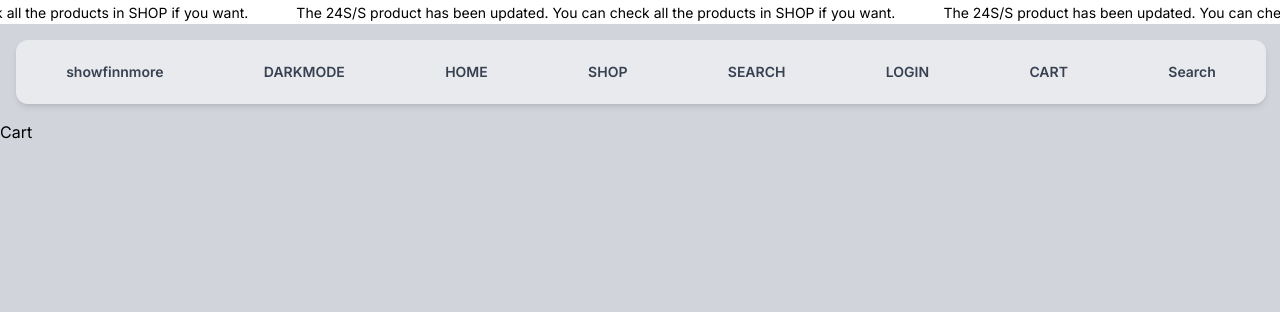
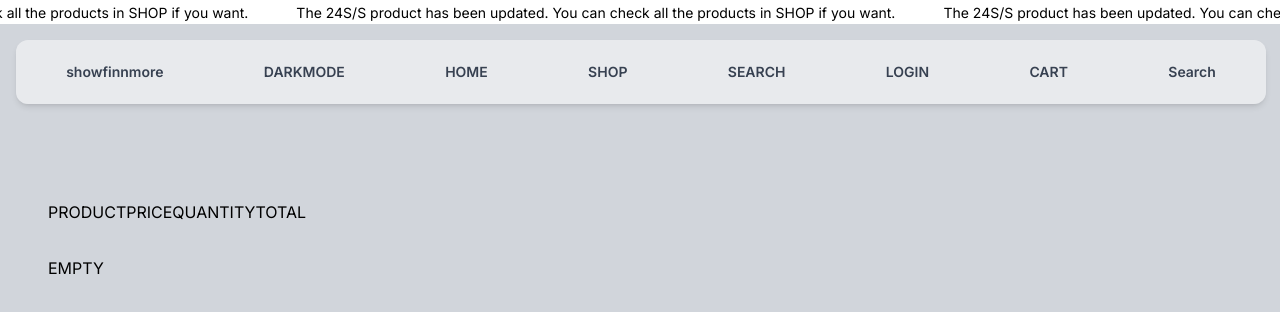
Before and after one commit to tptkds/ts, a Next.js app: page /cart in a window 1280 px wide. Shown: the top 312 px of the page. Built offline with nearby package versions, Linux system fonts and the light colour scheme.

Commit message:
카트 리스트 만드는 중

```diff
--- /dev/null
+++ b/src/app/cart/components/CartForm.tsx
@@ -0,0 +1,70 @@
+'use client';
+import { CartItems } from '@/types/globalTypes';
+import { getCartItemsLS } from '@/utilities/localstorage';
+import Image from 'next/image';
+import React, { useEffect, useState } from 'react';
+
+function CartForm() {
+  const [cartItems, setCartItems] = useState<CartItems | null | undefined>(
+    null
+  );
+  let keys: string[] | null | undefined = cartItems && Object.keys(cartItems);
+
+  useEffect(() => {
+    const cartItems = getCartItemsLS();
+    setCartItems(cartItems);
+  }, []);
+
+  return (
+    <div>
+      <form action="">
+        <ul>
+          <li className="my-8 flex">
+            <p>PRODUCT</p>
+            <div className="flex">
+              <p></p>
+              <p>PRICE</p>
+              <p>QUANTITY</p>
+              <p>TOTAL</p>
+            </div>
+          </li>
+          {keys
+            ? keys.map((v) => {
+                return (
+                  <li key={v} className="my-8 flex">
+                    <div className="relative lg:w-1/6 md:w-2/6 sm:w-2/6  h-24 m-6">
+                      <Image
+                        src={cartItems[v].image}
+                        alt={cartItems[v].title}
+                        sizes="(max-width: 768px) 100vw, (max-width: 1200px) 50vw, 33vw"
+                        fill
+                        style={{
+                          objectFit: 'contain',
+                        }}
+                      />
+                    </div>
+                    <div className="flex w-full">
+                      <div className="grow">
+                        <p>{cartItems[v].title}</p>
+                      </div>
+                      <div className="grow">
+                        <p>{cartItems[v].price}</p>
+                      </div>
+                      <div className="grow">
+                        <p>{'개수'}</p>
+                      </div>
+                      <div className="grow">
+                        <p>{'총합'}</p>
+                      </div>
+                    </div>
+                  </li>
+                );
+              })
+            : 'EMPTY'}
+        </ul>
+      </form>
+    </div>
+  );
+}
+
+export default CartForm;
--- a/src/app/cart/layout.tsx
+++ b/src/app/cart/layout.tsx
@@ -3,7 +3,12 @@ interface LayoutProps {
   children: React.ReactNode;
 }
 const Layout: React.FC<LayoutProps> = ({ children }) => {
-  return <div>{children}</div>;
+  return (
+    <div>
+      {/* <h2>Your Cart</h2> */}
+      {children}
+    </div>
+  );
 };
 
 export default Layout;
--- a/src/app/cart/page.tsx
+++ b/src/app/cart/page.tsx
@@ -1,8 +1,12 @@
 import React from 'react';
-interface SingUpProps {}
+import CartForm from './components/CartForm';
 
-const Cart: React.FC<SingUpProps> = () => {
-  return <div>Cart</div>;
-};
+function Cart() {
+  return (
+    <div>
+      <CartForm />
+    </div>
+  );
+}
 
 export default Cart;
--- a/src/app/components/Links.tsx
+++ b/src/app/components/Links.tsx
@@ -6,10 +6,10 @@ function Links() {
   return (
     <>
       <li>
-        SHOP
+        <Link href="/product/all">SHOP</Link>
         <ul className="hidden absolute items-center">
           <li>
-            <Link href="/">All</Link>
+            <Link href="/product/all">All</Link>
           </li>
           <li>
             <Link href="/">Electronics</Link>
@@ -32,7 +32,7 @@ function Links() {
         <Link href="/">LOGIN</Link>
       </li>
       <li>
-        <Link href="/">CART</Link>
+        <Link href="/cart">CART</Link>
       </li>
     </>
   );
--- a/src/app/layout.tsx
+++ b/src/app/layout.tsx
@@ -34,8 +34,7 @@ export default function RootLayout({
                 <Notice />
                 <Nav />
               </header>
-
-              {children}
+              <main className="p-12">{children}</main>
             </div>
           </ThemeProvider>
         </StoreProvider>
--- a/src/app/page.tsx
+++ b/src/app/page.tsx
@@ -1,5 +1,5 @@
 import InfiniteScrollComponent from './components/InfiniteScroll';
 
 export default function Home() {
-  return <div>dfsad</div>;
+  return <div>HOME</div>;
 }
--- a/src/app/product/components/ProductPage.tsx
+++ b/src/app/product/components/ProductPage.tsx
@@ -16,6 +16,11 @@ import { getCartItemsLS } from '@/utilities/localstorage';
 function ProductPage({ products, url }: { products: Product[]; url: string }) {
   const dispatch = useAppDispatch();
   const prevUrl = useAppSelector((state) => state.product.url);
+
+  useEffect(() => {
+    dispatch(setCartItems(getCartItemsLS()));
+  }, []);
+
   useEffect(() => {
     if (prevUrl !== url) {
       dispatch(setProducts(products));
@@ -23,10 +28,6 @@ function ProductPage({ products, url }: { products: Product[]; url: string }) {
       dispatch(setCurrentPage(1));
     }
   }, [url]);
-
-  useEffect(() => {
-    dispatch(setCartItems(getCartItemsLS()));
-  }, []);
 
   return (
     <>
--- a/src/utilities/localstorage.ts
+++ b/src/utilities/localstorage.ts
@@ -20,6 +20,7 @@ export const setCartItemsLS = (item: Product) => {
 };
 
 export const getCartItemsLS = () => {
+  if (typeof window === 'undefined') return null;
   const jsonString = localStorage.getItem('cartItems');
   if (jsonString) {
     const parsedData: CartItems = JSON.parse(jsonString);
```
